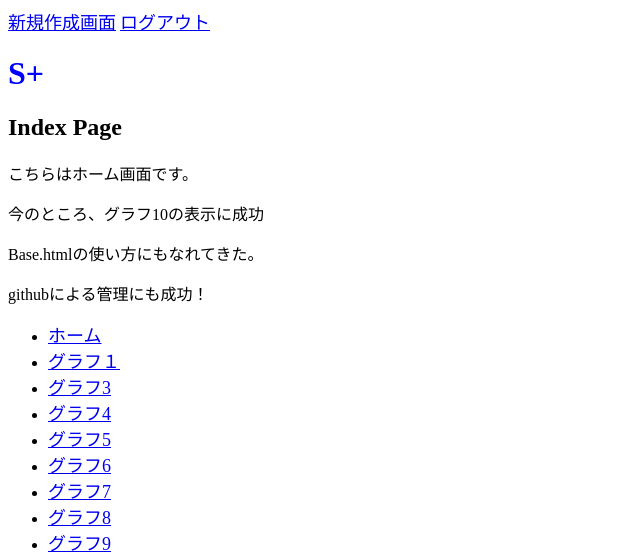
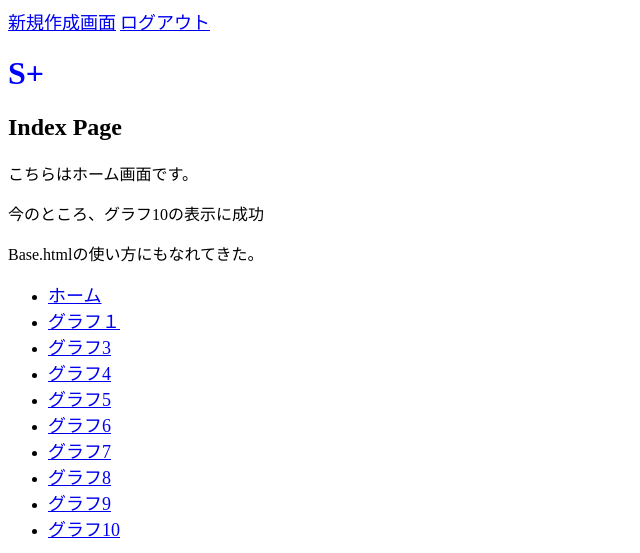
Before and after one commit to shimiiizu/NewXbrlWeb, a Flask app: page / in a window 1280 px wide. Shown: the top 553 px of the page, without its empty margins (0-640 px from the left). Run offline with Flask 2, Linux system fonts and the light colour scheme; some libraries are stand-ins or nearby versions.

Commit message:
もう一度やってみる

```diff
--- a/templates/index.html
+++ b/templates/index.html
@@ -10,7 +10,7 @@
         <p>こちらはホーム画面です。</p>
         <p>今のところ、グラフ10の表示に成功</p>
         <p>Base.htmlの使い方にもなれてきた。</p>
-        <p>githubによる管理にも成功！</p>
+
     </div>
 </div>
 {% endblock %}
```
